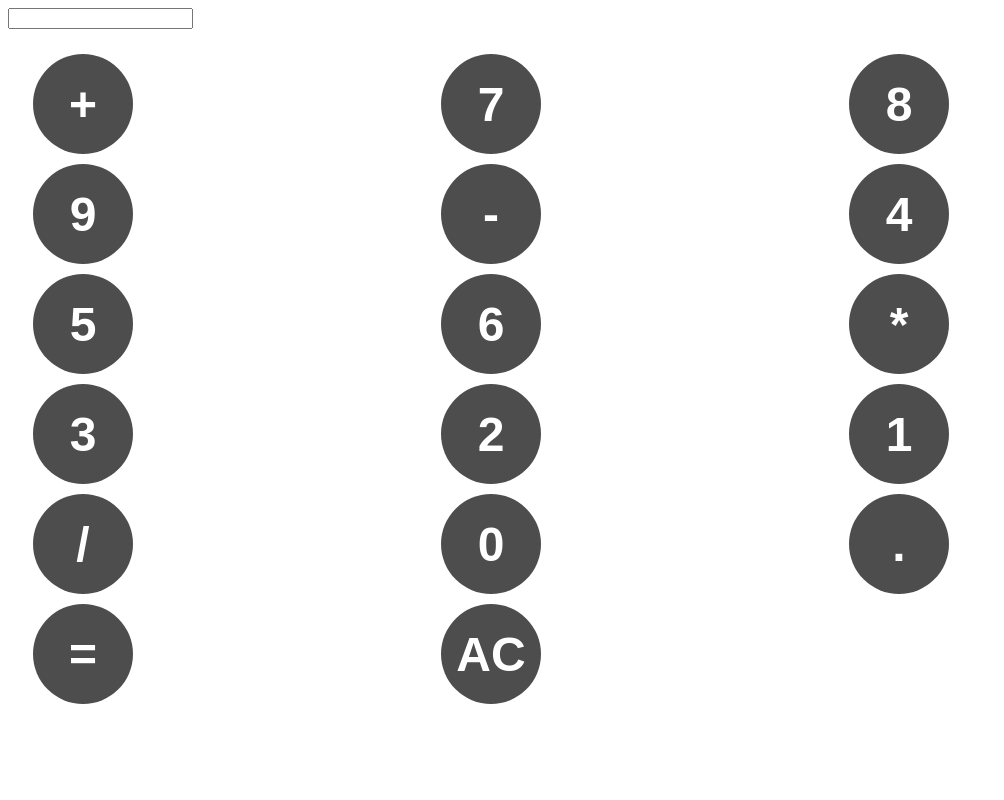
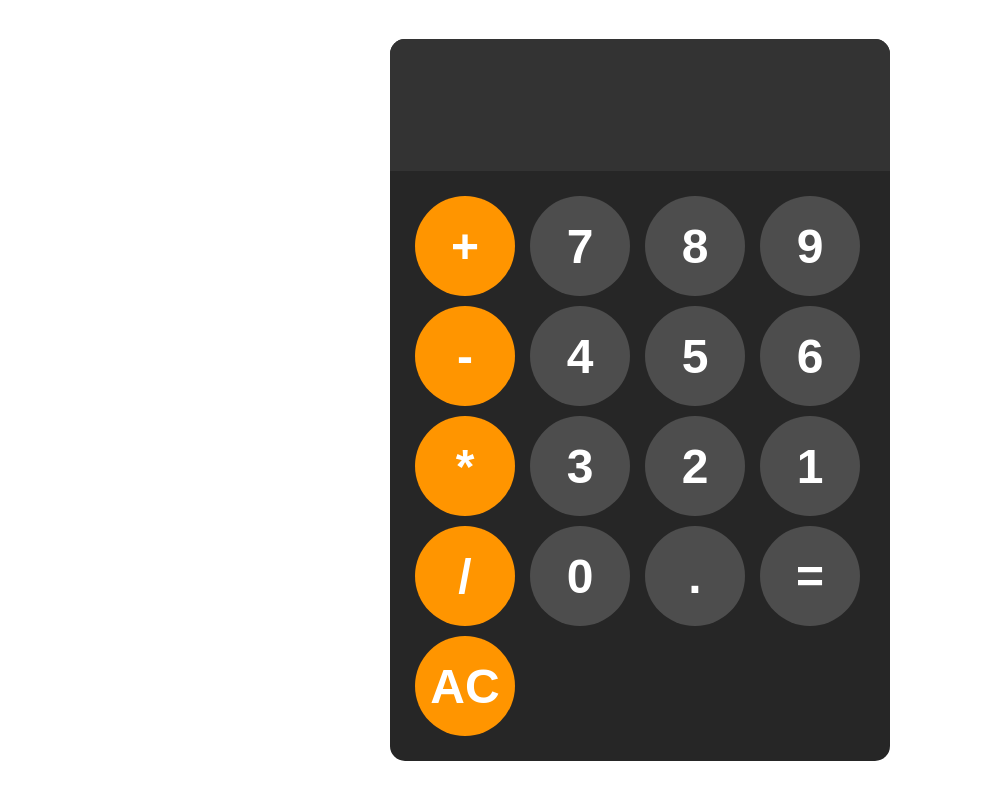
Before and after one commit to tamanogil/odin-calculator, a plain HTML site: page index.html in a window 1280 px wide. Shown: the whole page, without its empty margins (0-1004 px from the left). Drawn offline with Linux system fonts and the light colour scheme.

Commit message:
uploading files

```diff
--- a/index.html
+++ b/index.html
@@ -10,23 +10,23 @@
     <div id="calculator">
         <input id="display" readonly>
         <div id="keys">
-            <button onclick="appendToDisplay('+')">+</button>
+            <button onclick="appendToDisplay('+')" class="operation-btn">+</button>
             <button onclick="appendToDisplay('7')">7</button>
             <button onclick="appendToDisplay('8')">8</button>
             <button onclick="appendToDisplay('9')">9</button>
-            <button onclick="appendToDisplay('-')">-</button>
+            <button onclick="appendToDisplay('-')" class="operation-btn">-</button>
             <button onclick="appendToDisplay('4')">4</button>
             <button onclick="appendToDisplay('5')">5</button>
             <button onclick="appendToDisplay('6')">6</button>
-            <button onclick="appendToDisplay('*')">*</button>
+            <button onclick="appendToDisplay('*')" class="operation-btn">*</button>
             <button onclick="appendToDisplay('3')">3</button>
             <button onclick="appendToDisplay('2')">2</button>
             <button onclick="appendToDisplay('1')">1</button>
-            <button onclick="appendToDisplay('/')">/</button>
+            <button onclick="appendToDisplay('/')" class="operation-btn">/</button>
             <button onclick="appendToDisplay('0')">0</button>
             <button onclick="appendToDisplay('.')">.</button>
             <button onclick="calculate()">=</button>
-            <button onclick="clearDispalay()">AC</button>
+            <button onclick="clearDispalay()" class="operation-btn">AC</button>
         </div>
     </div>
     <script src="script.js"></script>
--- a/script.js
+++ b/script.js
@@ -0,0 +1,18 @@
+const display = document.getElementById("display");
+
+function appendToDisplay(input) {
+    display.value += input;
+}
+
+function clearDisplay() {
+    display.value = "";
+}
+
+function calculate() {
+    try{
+        display.value = eval(display.value)
+    }
+    catch(error) {
+        display.value = "Error";
+    }
+}
--- a/styles.css
+++ b/styles.css
@@ -1,13 +1,29 @@
-#calcualtor{
-    font-family:Arial, sans-serif;
+body{
+    margin: 0;
+    display: flex;
+    justify-content: center;
+    align-items: center;
+    height: 100vh;
+}
+#calculator{
+    font-family: Arial, sans-serif;
     background-color: hsl(0, 0%, 15%);
     border-radius: 15px;
     max-width: 500px;
     overflow: hidden;
 }
+#display{
+    width: 100%;
+    padding: 20px;
+    font-size: 5rem;
+    text-align: left;
+    border: none;
+    background-color: hsl(0, 0%, 20%);
+    color: white;
+}
 #keys{
     display: grid;
-    grid-template-columns: repeat(3, 1fr);
+    grid-template-columns: repeat(4, 1fr);
     gap: 10px;
     padding: 25px;
 }
@@ -22,3 +38,18 @@ button{
     font-weight:bold;
     cursor: pointer;
 }
+button:hover{
+    background-color: hsl(0, 0%, 40%);
+}
+button:active{
+    background-color: hsl(35, 100%, 50%);
+}
+.operation-btn{
+    background-color: hsl(35, 100%, 50%);
+}
+.operation-btn:hover{
+    background-color:  hsl(35, 100%, 65%);
+}
+.operation-btn:active{
+    background-color:  hsl(35, 100%, 75%);
+}
```
